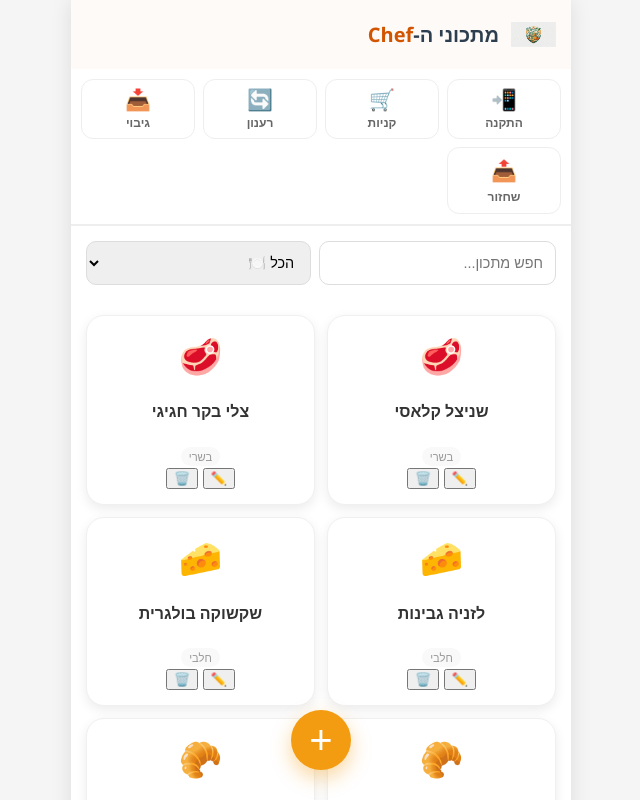
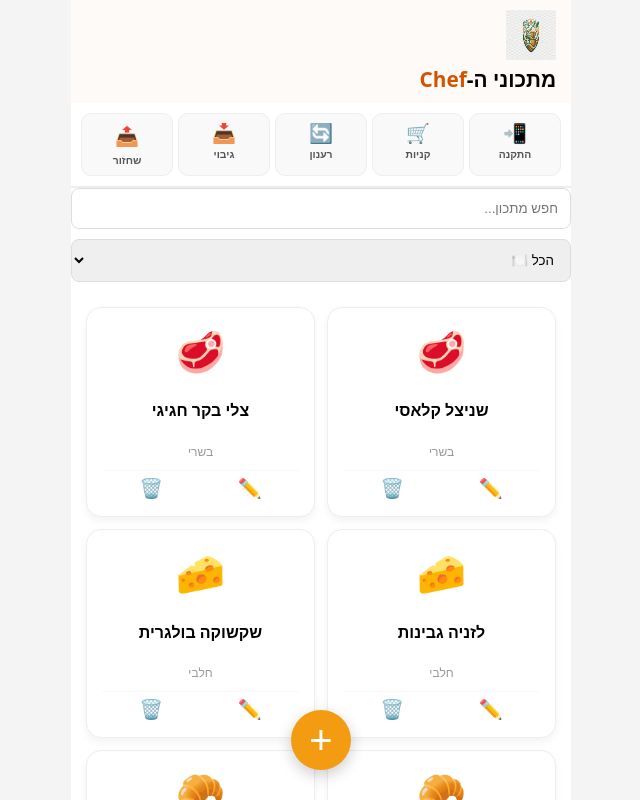
Before and after one commit to losha24/Chief, a plain HTML site: page index.html in a window 1280 px wide. Shown: the top 800 px of the page, without its empty margins (319-959 px from the left). Drawn offline with Linux system fonts and the light colour scheme.

Commit message:
Update styles.css

```diff
--- a/styles.css
+++ b/styles.css
@@ -1,182 +1,37 @@
-:root {
-    --primary: #d35400;
-    --accent: #f39c12;
-    --light-bg: #fdfaf7;
-    --header-bg: #fff;
-    --card-shadow: 0 4px 12px rgba(0,0,0,0.08);
-}
+:root { --primary: #d35400; --light-bg: #fdfaf7; }
+body { font-family: system-ui, sans-serif; margin: 0; direction: rtl; background: #f4f4f4; }
+.app-container { max-width: 500px; margin: 0 auto; background: #fff; min-height: 100vh; position: relative; }
 
-body {
-    font-family: 'Segoe UI', system-ui, -apple-system, sans-serif;
-    margin: 0;
-    direction: rtl;
-    background-color: #f5f5f5;
-    color: #333;
-}
+header { background: #fff; border-bottom: 2px solid #eee; position: sticky; top: 0; z-index: 100; }
+.header-top { display: flex; justify-content: space-between; align-items: center; padding: 10px 15px; background: var(--light-bg); }
+.header-logo { width: 50px; height: 50px; }
+.main-title { font-size: 1.3rem; margin: 0; }
+.main-title span { color: var(--primary); font-weight: 800; }
 
-.app-container {
-    max-width: 500px;
-    margin: 0 auto;
-    background: #fff;
-    min-height: 100vh;
-    box-shadow: 0 0 20px rgba(0,0,0,0.1);
-    position: relative;
-}
+.action-grid { display: grid; grid-template-columns: repeat(5, 1fr); gap: 5px; padding: 10px; background: #fff; }
+.action-item { background: #f9f9f9; border: 1px solid #eee; border-radius: 10px; padding: 8px 2px; display: flex; flex-direction: column; align-items: center; cursor: pointer; }
+.action-item .icon { font-size: 1.2rem; }
+.action-item .text { font-size: 0.65rem; font-weight: bold; margin-top: 4px; color: #555; }
 
-/* Header & Logo */
-header {
-    background: var(--header-bg);
-    border-bottom: 2px solid #eee;
-    position: sticky;
-    top: 0;
-    z-index: 100;
-}
+.recipe-grid { display: grid; grid-template-columns: 1fr 1fr; gap: 12px; padding: 15px; padding-bottom: 120px; }
+.recipe-card { background: #fff; border-radius: 15px; border: 1px solid #eee; padding: 15px; text-align: center; box-shadow: 0 4px 8px rgba(0,0,0,0.05); }
+.card-emoji { font-size: 2.5rem; }
+.cat-label { font-size: 0.75rem; color: #999; display: block; margin-top: 5px; }
+.card-btns-row { display: flex; justify-content: space-around; margin-top: 10px; border-top: 1px solid #f9f9f9; padding-top: 5px; }
+.card-btns-row button { background: none; border: none; font-size: 1.2rem; cursor: pointer; }
 
-.header-top {
-    display: flex;
-    justify-content: space-between;
-    align-items: center;
-    padding: 12px 15px;
-    background: var(--light-bg);
-}
+.floating-add-btn { position: fixed; bottom: 30px; left: 50%; transform: translateX(-50%); width: 60px; height: 60px; background: #f39c12; color: #fff; border: none; border-radius: 50%; font-size: 2.5rem; box-shadow: 0 5px 15px rgba(0,0,0,0.2); z-index: 99; cursor: pointer; }
 
-.brand-box {
-    display: flex;
-    align-items: center;
-    gap: 12px;
-}
+.modal { position: fixed; inset: 0; background: rgba(0,0,0,0.6); display: flex; align-items: center; justify-content: center; z-index: 1000; }
+.modal-content { background: #fff; width: 90%; max-height: 85vh; border-radius: 20px; padding: 20px; overflow-y: auto; }
+.hidden { display: none; }
+input, select, textarea { width: 100%; padding: 12px; margin-bottom: 10px; border: 1px solid #ddd; border-radius: 8px; box-sizing: border-box; }
+.btn-primary { width: 100%; padding: 15px; background: var(--primary); color: #fff; border: none; border-radius: 10px; font-weight: bold; cursor: pointer; }
+.btn-secondary { width: 100%; padding: 10px; background: #eee; border: none; border-radius: 10px; margin-top: 5px; cursor: pointer; }
+.btn-wa { width: 100%; padding: 12px; background: #25D366; color: #fff; border: none; border-radius: 10px; font-weight: bold; margin-top: 10px; cursor: pointer; }
 
-.header-logo {
-    width: 45px;
-    height: 45px;
-    object-fit: contain;
-}
+.view-list { list-style: none; padding: 0; }
+.view-list li { margin-bottom: 10px; display: flex; justify-content: space-between; align-items: center; }
+.mini-add { border: none; background: #eee; padding: 5px 10px; border-radius: 5px; cursor: pointer; }
 
-.main-title {
-    font-size: 1.25rem;
-    margin: 0;
-    color: #2c3e50;
-}
-
-.main-title span {
-    color: var(--primary);
-    font-weight: 800;
-}
-
-/* Button Grid */
-.action-grid {
-    display: grid;
-    grid-template-columns: repeat(4, 1fr);
-    gap: 8px;
-    padding: 10px;
-}
-
-.action-item {
-    background: #fff;
-    border: 1px solid #eee;
-    border-radius: 12px;
-    padding: 8px 4px;
-    display: flex;
-    flex-direction: column;
-    align-items: center;
-    cursor: pointer;
-    transition: all 0.2s;
-}
-
-.action-item .icon { font-size: 1.3rem; margin-bottom: 4px; }
-.action-item .text { font-size: 0.75rem; font-weight: bold; color: #666; }
-
-.btn-cart-only {
-    background: var(--primary);
-    color: white;
-    border: none;
-    border-radius: 50%;
-    width: 40px;
-    height: 40px;
-    font-size: 1.2rem;
-    cursor: pointer;
-}
-
-.btn-refresh { border: none; background: none; font-size: 1.2rem; cursor: pointer; }
-
-/* Content Areas */
-.search-section { padding: 15px; display: flex; gap: 8px; }
-input, select, textarea {
-    width: 100%;
-    padding: 12px;
-    border: 1px solid #ddd;
-    border-radius: 10px;
-    font-size: 0.9rem;
-}
-
-.recipe-grid {
-    display: grid;
-    grid-template-columns: 1fr 1fr;
-    gap: 12px;
-    padding: 15px;
-    padding-bottom: 120px;
-}
-
-.recipe-card {
-    background: #fff;
-    border-radius: 18px;
-    border: 1px solid #f0f0f0;
-    padding: 15px;
-    text-align: center;
-    box-shadow: var(--card-shadow);
-}
-
-.card-emoji { font-size: 2.2rem; margin-bottom: 8px; }
-.cat-label { font-size: 0.7rem; color: #999; background: #f9f9f9; padding: 2px 8px; border-radius: 10px; }
-
-/* Floating Add */
-.floating-add-btn {
-    position: fixed;
-    bottom: 30px;
-    left: 50%;
-    transform: translateX(-50%);
-    width: 60px;
-    height: 60px;
-    background: var(--accent);
-    color: #fff;
-    border: none;
-    border-radius: 50%;
-    font-size: 2.5rem;
-    box-shadow: 0 8px 20px rgba(243, 156, 18, 0.4);
-    cursor: pointer;
-    z-index: 99;
-}
-
-/* Modals */
-.modal {
-    position: fixed;
-    inset: 0;
-    background: rgba(0,0,0,0.6);
-    display: flex;
-    align-items: center;
-    justify-content: center;
-    z-index: 1000;
-}
-
-.modal-content {
-    background: #fff;
-    width: 90%;
-    max-height: 85vh;
-    border-radius: 24px;
-    padding: 24px;
-    overflow-y: auto;
-}
-
-.hidden { display: none; }
-
-.btn-primary { background: var(--primary); color: white; border: none; padding: 12px; border-radius: 12px; font-weight: bold; width: 100%; margin-top: 10px; cursor: pointer; }
-.btn-secondary { background: #eee; color: #333; border: none; padding: 10px; border-radius: 12px; width: 100%; margin-top: 10px; cursor: pointer; }
-.btn-danger { background: #ff4757; color: white; border: none; padding: 10px; border-radius: 12px; width: 100%; margin-top: 10px; cursor: pointer; }
-
-.app-footer {
-    text-align: center;
-    padding: 20px 0 100px;
-    font-size: 0.8rem;
-    color: #bdc3c7;
-    background: #fafafa;
-}
+.app-footer { text-align: center; padding: 20px 0 100px; font-size: 0.75rem; color: #bdc3c7; }
```
